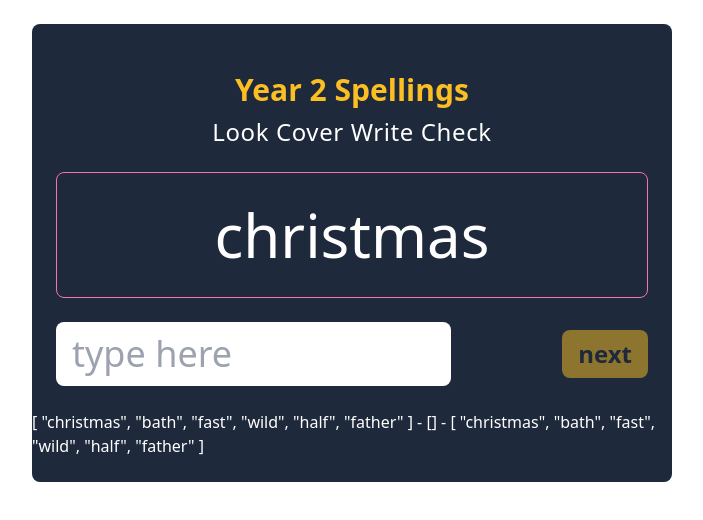
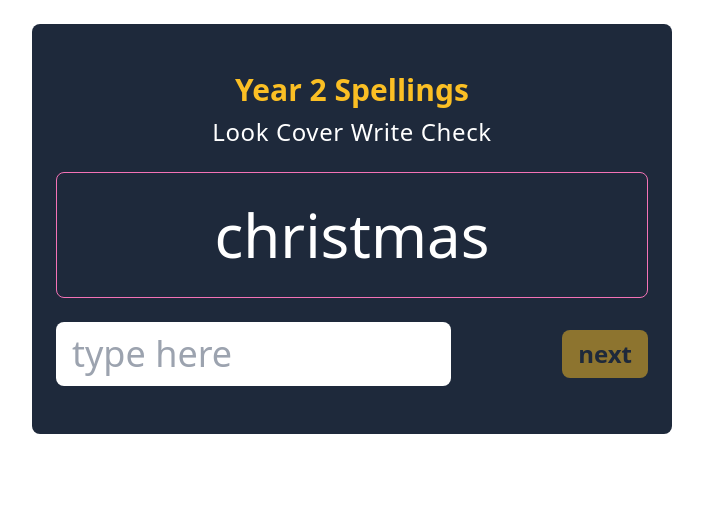
Before and after one commit to hellodeborahuk/spelling-game, a Nuxt app: page / in a window 1280 px wide. Shown: the top 520 px of the page, without its empty margins (288-991 px from the left). Built offline with nearby package versions, Linux system fonts and the light colour scheme; what oh-vue-icons would draw is missing.

Commit message:
Removed testing span

```diff
--- a/pages/index.vue
+++ b/pages/index.vue
@@ -21,7 +21,6 @@
                 </form>
                 <button @click="playAgain" v-if="isComplete" class="mt-4 md:mt-6 bg-pink-400 rounded-lg px-4 py-2 text-slate-800 text-2xl font-semibold hover:bg-amber-400 ease-in duration-150">play again <v-icon name="md-replay" class="w-6 h-6" /></button>
             </div>
-            <span>{{ wordSet }} - {{ done }} - {{ incompleteWords }}</span>
         </div>
     </ClientOnly>
 </template>
```
